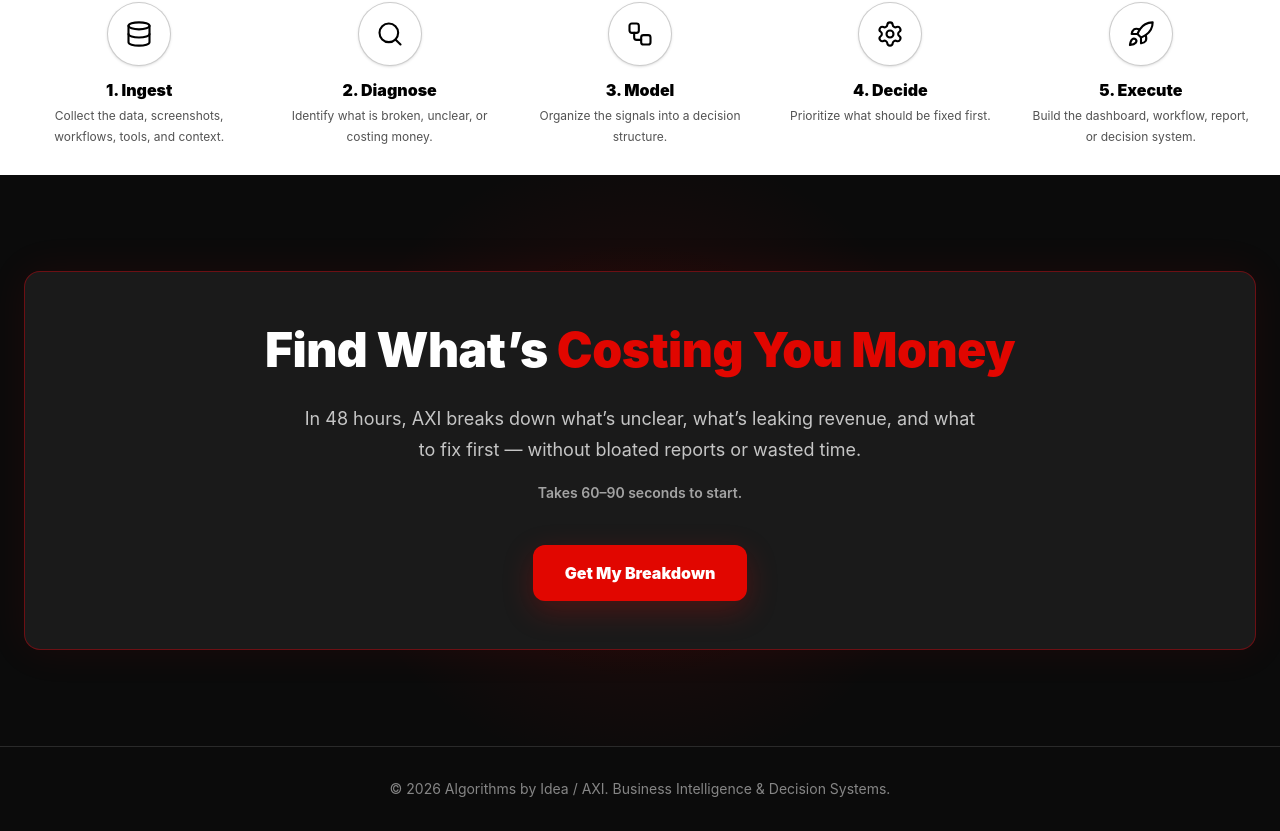
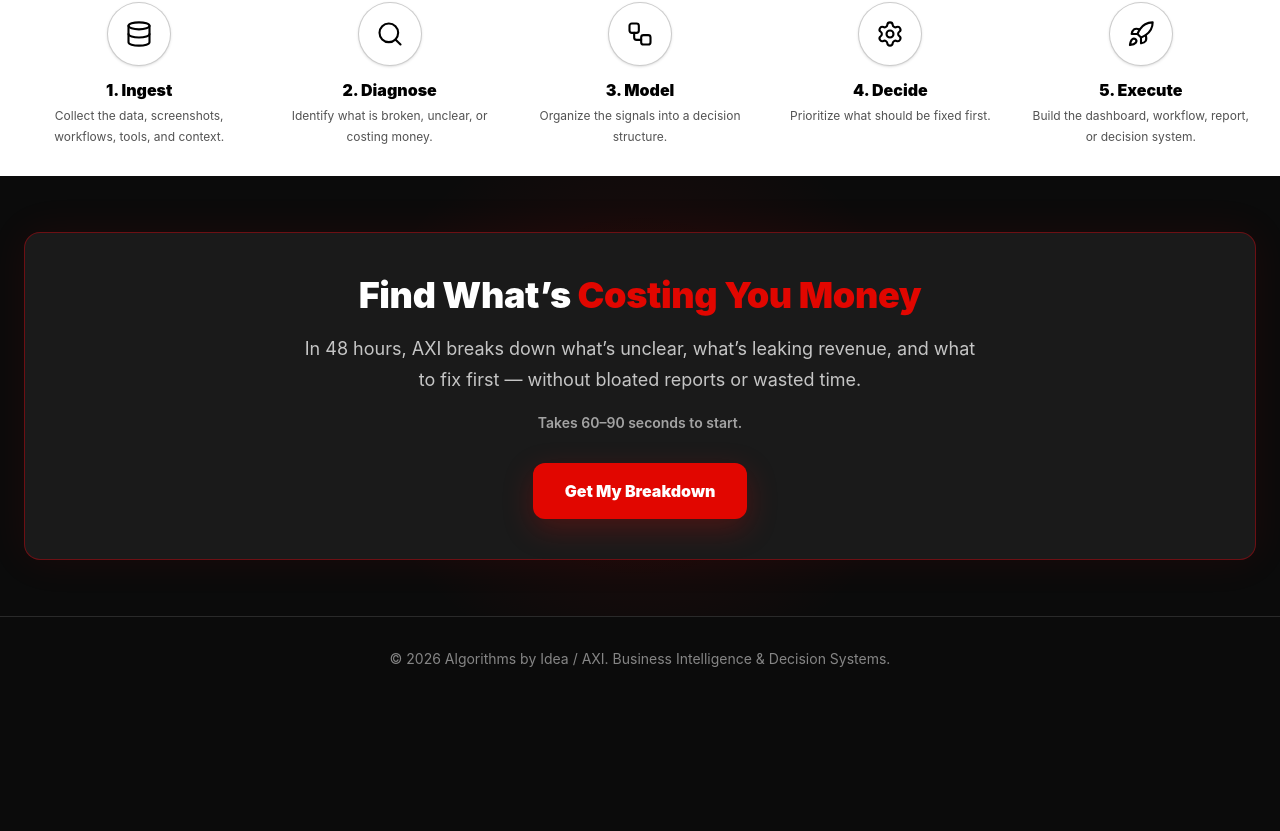
Before and after one commit to shawnfoster/axi, a React (Vite) app: page / in a window 1280 px wide. Shown: the part 1678-2509 px from the top of the page. After the commit the page ends 2379 px from the top, so only its background shows below. Built offline with nearby package versions, Linux system fonts and the light colour scheme.

Commit message:
Tighten shared CTA spacing

```diff
--- a/src/components/CTA.tsx
+++ b/src/components/CTA.tsx
@@ -2,30 +2,27 @@
 
 export default function CTA() {
   return (
-    <section className="relative overflow-hidden">
-      {/* subtle radial glow */}
-      <div className="pointer-events-none absolute inset-0 bg-[radial-gradient(circle_at_center,rgba(225,6,0,0.14),transparent_45%)]" />
+    <section className="relative overflow-hidden border-t border-axi-border/70">
+      <div className="pointer-events-none absolute inset-0 bg-[radial-gradient(circle_at_center,rgba(225,6,0,0.12),transparent_42%)]" />
 
-      <div className="relative mx-auto max-w-7xl px-6 py-24">
-        <div className="rounded-2xl border border-red-600/40 bg-axi-gray p-12 text-center shadow-[0_0_40px_rgba(225,6,0,0.08)] transition-all duration-300 hover:shadow-[0_0_70px_rgba(225,6,0,0.15)]">
-
-          <h2 className="text-4xl font-black leading-tight md:text-5xl">
+      <div className="relative mx-auto max-w-7xl px-6 py-12 md:py-14">
+        <div className="rounded-2xl border border-red-600/40 bg-axi-gray p-8 text-center shadow-[0_0_40px_rgba(225,6,0,0.08)] transition-all duration-300 hover:shadow-[0_0_70px_rgba(225,6,0,0.15)] md:p-10">
+          <h2 className="text-3xl font-black leading-tight md:text-4xl">
             Find What’s <span className="text-axi-red">Costing You Money</span>
           </h2>
 
-          <p className="mx-auto mt-6 max-w-2xl text-lg text-white/75">
+          <p className="mx-auto mt-4 max-w-2xl text-base text-white/75 md:text-lg">
             In 48 hours, AXI breaks down what’s unclear, what’s leaking revenue,
             and what to fix first — without bloated reports or wasted time.
           </p>
 
-          {/* urgency line */}
           <p className="mt-4 text-sm font-semibold text-white/60">
             Takes 60–90 seconds to start.
           </p>
 
           <Link
             to="/contact"
-            className="mt-10 inline-block rounded-xl bg-axi-red px-8 py-4 font-black shadow-[0_10px_30px_rgba(225,6,0,0.25)] transition-all duration-300 ease-out hover:delay-75 hover:scale-[1.04] hover:shadow-[0_25px_70px_rgba(225,6,0,0.35)] active:scale-[0.98]"
+            className="mt-7 inline-block rounded-xl bg-axi-red px-8 py-4 font-black shadow-[0_10px_30px_rgba(225,6,0,0.25)] transition-all duration-300 ease-out hover:delay-75 hover:scale-[1.04] hover:shadow-[0_25px_70px_rgba(225,6,0,0.35)] active:scale-[0.98]"
           >
             Get My Breakdown
           </Link>
```
